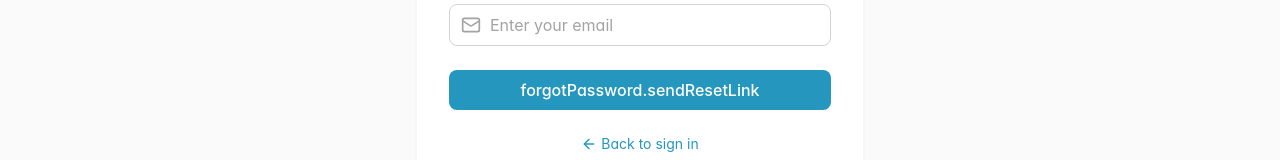
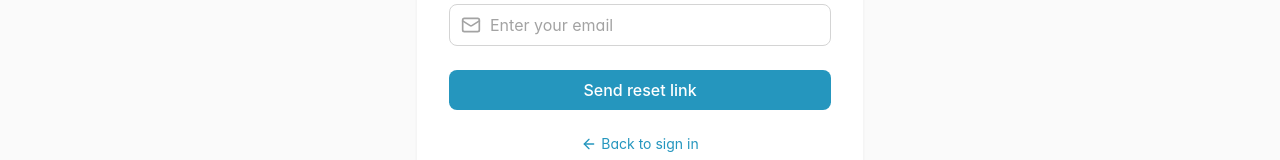
Before and after one commit to mAi-Research-Lab/reference-collector-frontend, a Next.js app: page /auth/forgot-password in a window 1280 px wide. Shown: the part 406-566 px from the top of the page. Built offline with nearby package versions, Linux system fonts and the light colour scheme; no server answers.

Commit message:
Update translation key for reset link button
Changed the translation key from 'forgotPassword.sendResetLink' to 'forgotPassword.sendResetLinkButton' to match updated i18n resources.

```diff
--- a/app/auth/forgot-password/page.tsx
+++ b/app/auth/forgot-password/page.tsx
@@ -144,7 +144,7 @@ export default function ForgotPasswordPage() {
               </div>
 
               <Button type="submit" className="w-full" loading={isLoading}>
-                {t('forgotPassword.sendResetLink', { ns: 'auth' })}
+                {t('forgotPassword.sendResetLinkButton', { ns: 'auth' })}
               </Button>
             </form>
 
```
